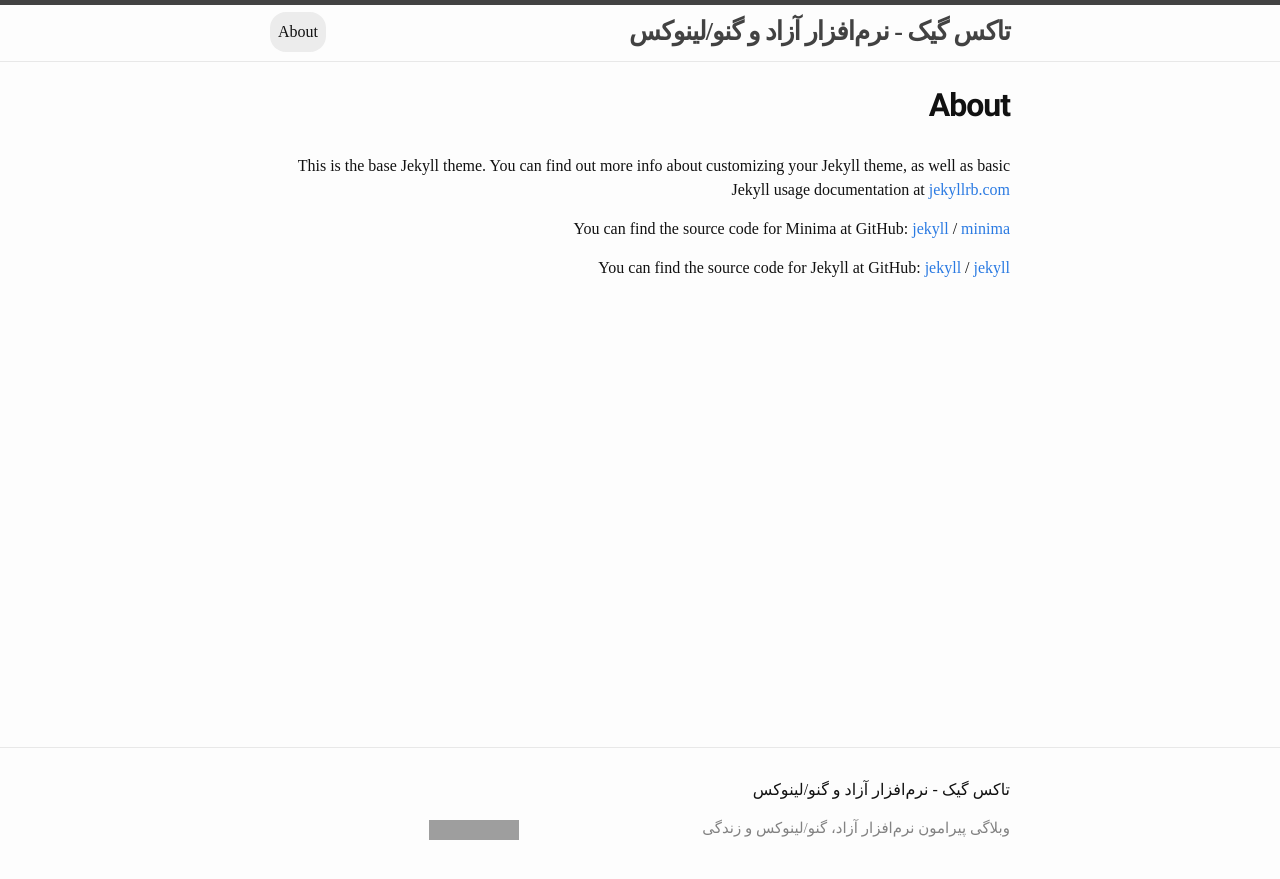
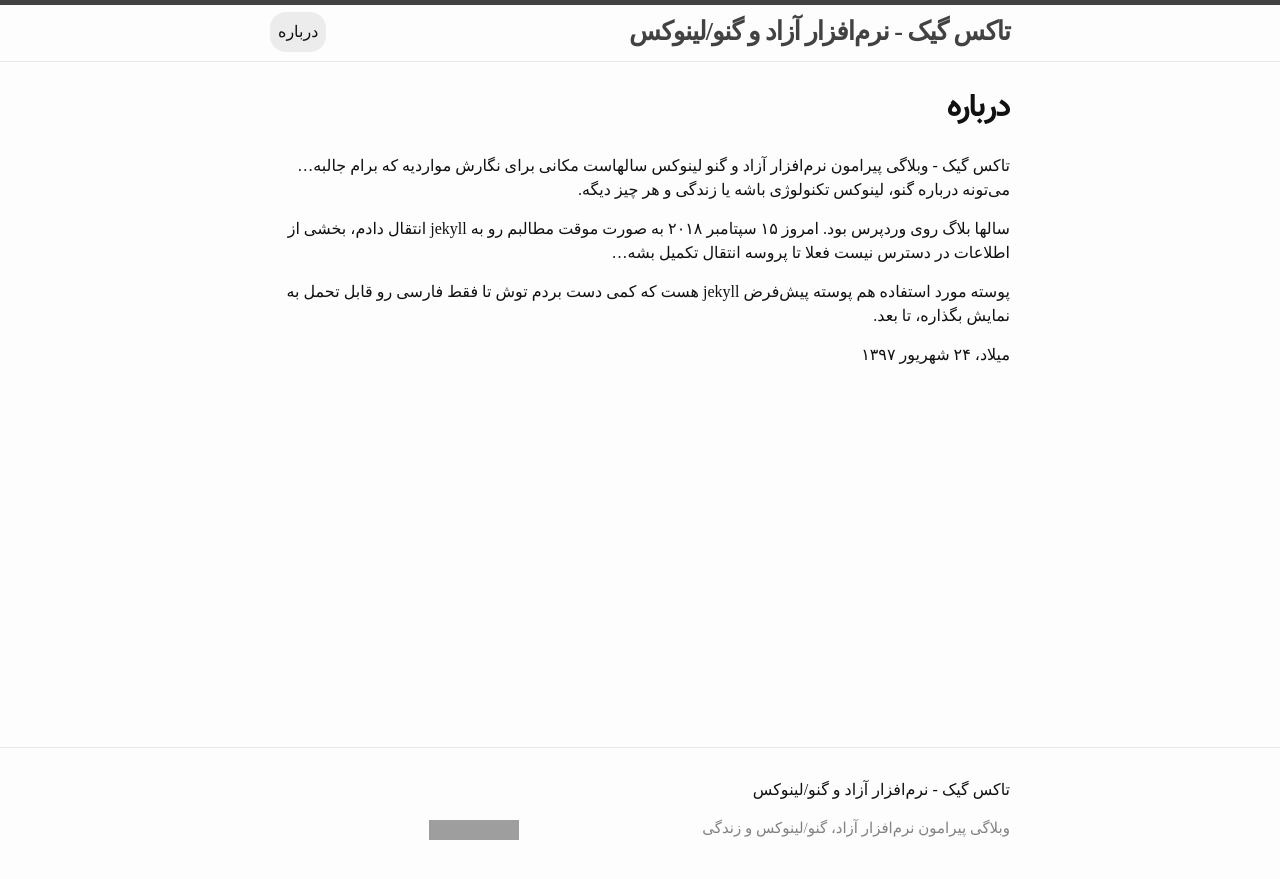
Before and after one commit to Ravexina/tuxgeek, a Jekyll site: the page built from about.md, in a window 1280 px wide. Shown: the top 879 px of the page. Built offline with Jekyll 4.4.1, drawn with Linux system fonts in a browser that asks for light colours; some web fonts are replaced; grey boxes are pictures that could not be loaded.

Commit message:
Replace default with real one

```diff
--- a/about.md
+++ b/about.md
@@ -1,18 +1,13 @@
 ---
 layout: page
-title: About
-permalink: /about/
+title: درباره
+permalink: /درباره/
 ---
 
-This is the base Jekyll theme. You can find out more info about customizing your Jekyll theme, as well as basic Jekyll usage documentation at [jekyllrb.com](https://jekyllrb.com/)
+تاکس گیک - وبلاگی پیرامون نرم‌افزار آزاد و گنو لینوکس سالهاست مکانی برای نگارش مواردیه که برام جالبه... می‌تونه درباره گنو، لینوکس تکنولوژی باشه یا زندگی و هر چیز دیگه.
 
-You can find the source code for Minima at GitHub:
-[jekyll][jekyll-organization] /
-[minima](https://github.com/jekyll/minima)
+سالها بلاگ روی وردپرس بود. امروز ۱۵ سپتامبر ۲۰۱۸ به صورت موقت مطالبم رو به jekyll انتقال دادم، بخشی از اطلاعات در دسترس نیست فعلا تا پروسه انتقال تکمیل بشه...
 
-You can find the source code for Jekyll at GitHub:
-[jekyll][jekyll-organization] /
-[jekyll](https://github.com/jekyll/jekyll)
+پوسته مورد استفاده هم پوسته پیش‌فرض jekyll هست که کمی دست بردم توش تا فقط فارسی رو قابل تحمل به نمایش بگذاره، تا بعد.
 
-
-[jekyll-organization]: https://github.com/jekyll
+میلاد، ۲۴ شهریور ۱۳۹۷
```
